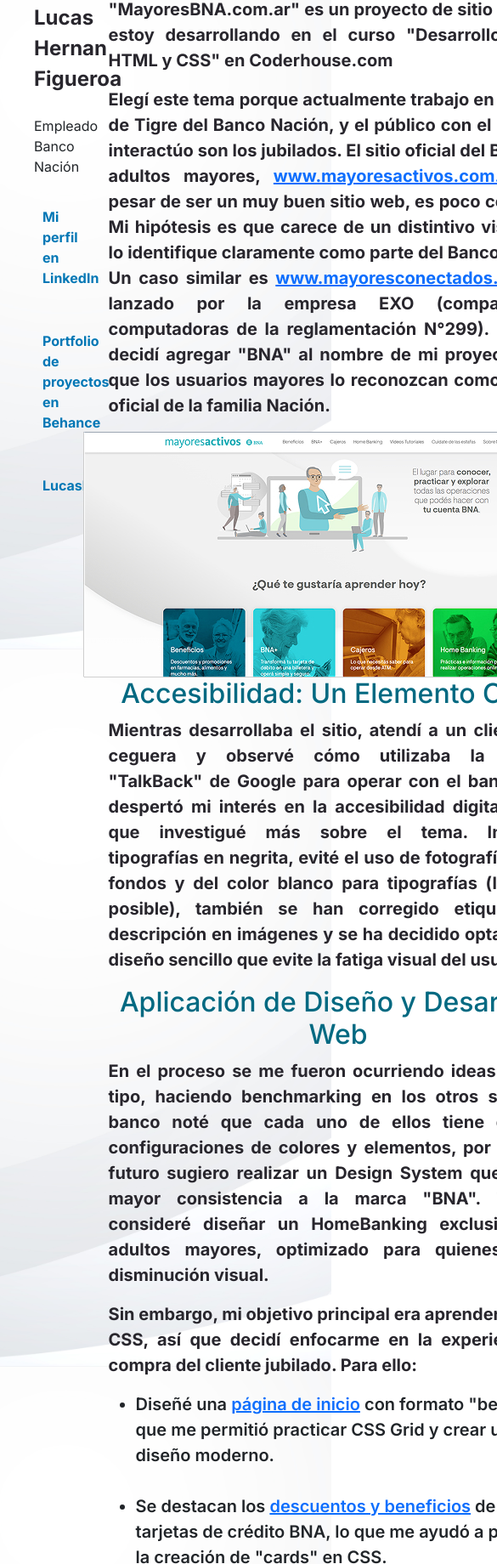
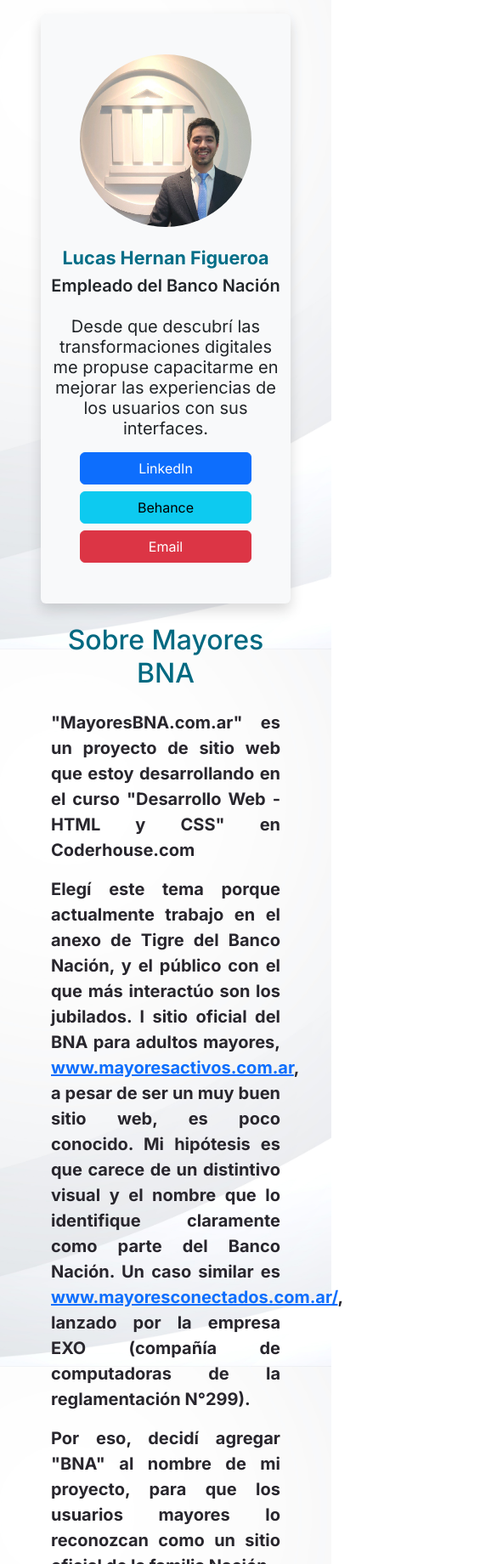
Before and after one commit to LucasHFigueroa/MayoresBNA, a plain HTML site: page pages/nosotros.html in a window 390 px wide. Shown: the part 160-2000 px from the top of the page at 85% size, 585 px wide, since content can reach past the window. Drawn offline with nearby package versions, Linux system fonts and the light colour scheme.

Commit message:
Se realizan correciones y se modifica página nosotros con bootstrap, se hace responsive

```diff
--- a/css/style.css
+++ b/css/style.css
@@ -40,7 +40,6 @@ main p{
     color: #28262D;
     font-size: 20px;
     font-weight: bold;
-    /* text-align: center; */
     text-align: justify;
 }
 
@@ -481,7 +480,9 @@ hr {
 .contacto span{
     text-align: center;
 }
-
+.altura{
+    align-items: flex-start;
+}
 /* --------------------------------------------------------  Solicitud de tarjeta  -------------------------------------------------------- */
 
 /* -----  Top solicitud  ----- */
--- a/pages/nosotros.html
+++ b/pages/nosotros.html
@@ -30,7 +30,7 @@
             <div class="container">
                 <!-- Logo -->
                 <a class="navbar-brand" href="../index.html">
-                    <img src="../img/Logo.png" alt="logotipo mayores bna colores naranja y celeste" height="50">
+                    <img src="../img/logo.svg" alt="logotipo mayores bna colores naranja y celeste" height="40">
                 </a>
 
                 <!-- Botón de menú responsive -->
@@ -68,71 +68,62 @@
 
     <!-- Cuerpo de la página -->
 
-    <main class="contenido-nosotros">
-        <aside class="contacto">
-            <img src="../img/foto-perfil.jpeg" alt="foto de perfil Lucas Figueroa">
-            <p>Lucas Hernan Figueroa</p>
-            <span>Empleado Banco Nación</span>
-            <a href="https://www.linkedin.com/in/lucas-hernan-figueroa/"> Mi perfil en LinkedIn</a>
-            <a href="https://www.behance.net/lucasfigueroa9">Portfolio de proyectos en Behance</a>
-            <a href="mailto:lucashernanfigueroa@gmail.com">Lucashernanfigueroa@gmail.com</a>
-        </aside>
-        <div>
-            <h2>Sobre Mayores BNA</h2>
-            <p>
-                "MayoresBNA.com.ar" es un proyecto de sitio web que estoy desarrollando en el curso "Desarrollo Web -
-                HTML y CSS" en Coderhouse.com
-            </p>
-            <p>
-                Elegí este tema porque actualmente trabajo en el anexo de Tigre del Banco Nación, y el público con el
-                que más interactúo son los jubilados. El sitio oficial del BNA para adultos mayores,
-                <a href="https://mayoresactivos.com.ar/">www.mayoresactivos.com.ar</a>, y a pesar de ser un muy buen
-                sitio web, es poco conocido. Mi hipótesis es que carece de un distintivo visual que lo
-                identifique claramente como parte del Banco Nación. Un caso similar es
-                <a href="https://mayoresconectados.com.ar/">www.mayoresconectados.com.ar/</a>,
-                lanzado por la empresa EXO (compañía de computadoras de la reglamentación N°299). Por eso, decidí
-                agregar "BNA" al nombre de mi proyecto, para que los usuarios mayores lo reconozcan como un sitio
-                oficial de la familia Nación.
-            </p>
-            <a href="https://mayoresactivos.com.ar/"><img src="../img/mayoresactivos.jpg" alt="captura de pantalla del sitio web mayoresactivos.com.ar"></a>
-            <h2>Accesibilidad: Un Elemento Clave</h2>
-            <p>
-                Mientras desarrollaba el sitio, atendí a un cliente con ceguera y observé cómo utilizaba la función
-                "TalkBack" de Google para operar con el banco. Esto despertó mi interés en la accesibilidad digital, por
-                lo que investigué más sobre el tema. Incorporé tipografías en negrita, evité el uso de fotografías como
-                fondos y del color blanco para tipografías (lo mayor posible), también se han corregido etiquetas de
-                descripción en imágenes
-                y se ha decidido optar por un diseño sencillo que evite la fatiga visual del usuario.
-            </p>
-            <h2>Aplicación de Diseño y Desarrollo Web</h2>
-            <p>
-                En el proceso se me fueron ocurriendo ideas de todo tipo, haciendo benchmarking en los otros sitios del
-                banco noté que cada uno de ellos tiene distintas configuraciones de colores y elementos, por lo que a
-                futuro sugiero realizar un Design System que le dará mayor consistencia a la marca "BNA". También
-                consideré diseñar
-                un HomeBanking exclusivo para adultos mayores, optimizado para quienes tienen disminución visual.</p>
-            <p>Sin embargo, mi objetivo principal era aprender HTML y CSS, así que decidí enfocarme en la experiencia de
-                compra del cliente jubilado. Para ello:</p>
+<main>
+    <div class="container mt-5">
+        <div class="row altura p-5">
+            <!-- Aside (Perfil) -->
+            <aside class="col-12 col-md-3 text-center bg-light py-5 rounded shadow top-0" >
+                <img src="../img/foto-perfil.jpeg" class="img-fluid rounded-circle mb-4 w-75" alt="foto de perfil Lucas Figueroa">
+                <p class="fw-bold text-center h4 texto-azul">Lucas Hernan Figueroa</p>
+                <p class="fw-semibold text-center h5">Empleado del Banco Nación</span>
+                <br><br>
+                <span class="fw-normal">Desde que descubrí las transformaciones digitales me propuse capacitarme en mejorar las experiencias de los usuarios con sus interfaces.</span>
+                <div class="d-flex flex-column mt-3 align-items-center">
+                    <a class="btn btn-primary mb-2 w-75" href="https://www.linkedin.com/in/lucas-hernan-figueroa/">LinkedIn</a>
+                    <a class="btn btn-info mb-2 w-75" href="https://www.behance.net/lucasfigueroa9">Behance</a>
+                    <a class="btn btn-danger w-75" href="mailto:lucashernanfigueroa@gmail.com">Email</a>
+                </div>
+            </aside>
 
-            <ul>
-                <li>Diseñé una <a href="../index.html">página de inicio</a> con formato "bento", lo que me permitió
-                    practicar CSS Grid y crear un diseño moderno.</li><br>
-                <li>Se destacan los <a href="descuentos-y-promociones.html">descuentos y beneficios</a> de las tarjetas
-                    de crédito BNA, lo que me ayudó a practicar la creación de "cards" en CSS.</li><br>
-                <li>Incluí una <a href="bna+.html">sección sobre BNA+</a>, con videotutoriales sobre sus funciones
-                    principales y una FAQ con preguntas frecuentes, donde utilicé Flexbox y elementos multimedia
-                    (imágenes y videos de YouTube).</li><br>
-                <li>Finalmente, creé una página para que los clientes puedan <a
-                        href="solicitud-tarjeta-de-credito.html">solicitar su tarjeta</a>, donde practiqué el uso de
-                    formularios en HTML.</li>
-            </ul>
-            <p>A futuro se implementará JavaScript y se seguirá mejorando MayoresBNA. Si querés decirme algún
-                comentario, posibilidad de mejora, crítica, o simplemente un mensaje de aliento, te lo voy a agradecer,
-                aca al costado hay links donde presento proyectos que he desarrollado en otros cursos, te invito a darte
-                una vuelta. Saludos!</p>
+            <!-- Contenido Principal -->
+
+            <div class="col-12 col-md-9 ">
+                <div class="mt-4 px-md-5">
+                    <h2 class="mb-4">Sobre Mayores BNA</h2>
+                    <p>"MayoresBNA.com.ar" es un proyecto de sitio web que estoy desarrollando en el curso "Desarrollo Web - HTML y CSS" en Coderhouse.com</p>
+
+                    <p>Elegí este tema porque actualmente trabajo en el anexo de Tigre del Banco Nación, y el público con el que más interactúo son los jubilados. l sitio oficial del BNA para adultos mayores, <a href="https://mayoresactivos.com.ar/">www.mayoresactivos.com.ar</a>, a pesar de ser un muy buen sitio web, es poco conocido. Mi hipótesis es que carece de un distintivo visual y el nombre que lo identifique claramente como parte del Banco Nación. Un caso similar es <a href="https://mayoresconectados.com.ar/">www.mayoresconectados.com.ar/</a>, lanzado por la empresa EXO (compañía de computadoras de la reglamentación N°299).</p>
+                    <p>Por eso, decidí agregar "BNA" al nombre de mi proyecto, para que los usuarios mayores lo reconozcan como un sitio oficial de la familia Nación.</p>
+                    <img src="../img/mayoresactivos.jpg" class="img-fluid mx-auto d-block my-5 " alt="captura de pantalla del sitio web mayoresactivos.com.ar">
+
+                    <hr class="my-5">
+
+                    <h2>Accesibilidad: Un Elemento Clave</h2>
+                    <p>Mientras desarrollaba el sitio, atendí a un cliente con ceguera y observé cómo utilizaba la función "TalkBack" de Google para operar con el banco. Esto despertó mi interés en la accesibilidad digital, por lo que investigué más sobre el tema.
+                    Para mejorar la accesibilidad, incorporé tipografías en negrita, evité el uso de fotografías como fondo y reduje al mínimo el uso de tipografías en color blanco. También corregí las etiquetas de descripción en imágenes y opté por un diseño sencillo que evita la fatiga visual del usuario.</p>
+
+                    <hr class="my-5">
+
+                    <h2>Aplicación de Diseño y Desarrollo Web</h2>
+                    <p>En el proceso, se me fueron ocurriendo ideas de todo tipo. Haciendo benchmarking en los otros sitios del banco, noté que cada uno tiene distintas configuraciones de colores y elementos. Por eso, a futuro sugiero desarrollar un Design System, que le daría mayor consistencia a la marca "BNA". También pensé en diseñar un Home Banking exclusivo para adultos mayores, optimizado para quienes tienen disminución visual.</p>
+                    <p>Sin embargo, mi objetivo principal era aprender HTML y CSS, así que decidí enfocarme en la experiencia de compra del cliente jubilado. Para ello:</p>
+                    <div class="d-flex justify-content-center my-4">
+                        <ul class="list-unstyled fw-bold">
+                            <li>✅Diseñé una <a href="../index.html">página de inicio</a> con formato "bento", lo que me permitió practicar CSS Grid.</li>
+                            <li>✅Se destacan los <a href="descuentos-y-promociones.html">descuentos y beneficios</a> de las tarjetas de crédito BNA.</li>
+                            <li>✅Incluí una <a href="bna+.html">sección sobre BNA+</a>, con videotutoriales y preguntas frecuentes.</li>
+                            <li>✅Finalmente, creé una página para <a href="solicitud-tarjeta-de-credito.html">solicitar una tarjeta</a>.</li>
+                        </ul>
+                    </div>
+
+                    <p>A futuro se implementará JavaScript y se seguirá mejorando MayoresBNA.</p>
+                    <p>Si querés decirme algún comentario, sugerencia, crítica o simplemente un mensaje de aliento, te lo voy a agradecer. Acá al costado hay links donde presento proyectos que he desarrollado en otros cursos, te invito a darte una vuelta.</p>
+                    <p>¡Saludos! 🚀</p>
+                </div>
+            </div>
         </div>
-    </main>
-
+    </div>
+</main>
     <!-- Pie de página -->
 
     <footer>
```
Also changed, not shown: index.html (+2 -2 lines), pages/bna+.html (+1 -1 lines), pages/descuentos-y-promociones.html (+1 -1 lines), pages/solicitud-tarjeta-de-credito.html (+2 -2 lines), img/Logo.png (deleted), img/logo-transparente.png (deleted), img/logo.svg (added), 1 other file.
